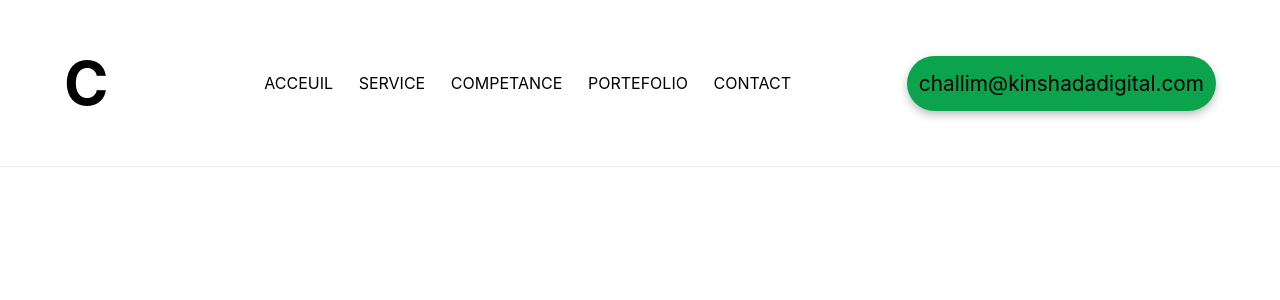
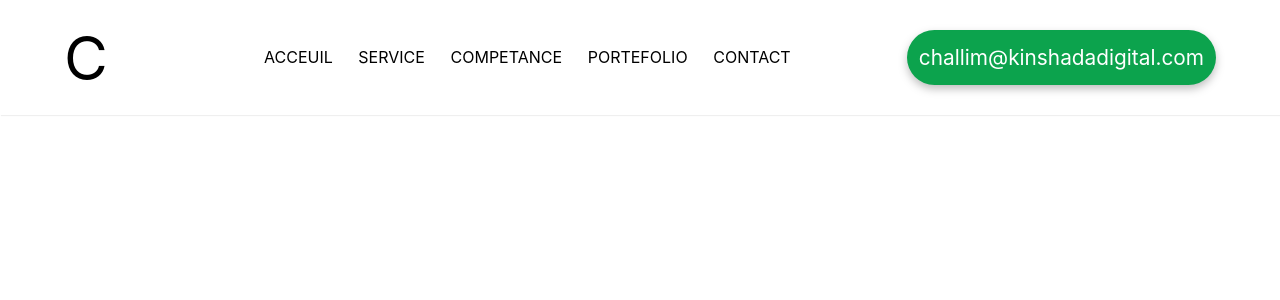
Before and after one commit to Mira-morisho/portefolio-challim, a React (Create React App) app: page / in a window 1280 px wide. Shown: the top 300 px of the page. Built offline with nearby package versions, Linux system fonts and the light colour scheme.

Commit message:
fix; changer la couleur du  texte du boutton du mail

```diff
--- a/src/Composants/atoms/Buttonnavbar.jsx
+++ b/src/Composants/atoms/Buttonnavbar.jsx
@@ -6,7 +6,10 @@ export default function Buttonnavbar() {
   return (
     <div>
       <button type="submit" className="mail">
-        <a href="mailto:challim@kinshasadigital.com?subject=feedback">
+        <a
+          style={{ color: "white" }}
+          href="mailto:challim@kinshasadigital.com?subject=feedback"
+        >
           challim@kinshadadigital.com
         </a>
       </button>
--- a/src/Composants/atoms/Logo.jsx
+++ b/src/Composants/atoms/Logo.jsx
@@ -2,5 +2,5 @@ import React from "react";
 import "../../styles/Header.css";
 
 export default function Logo() {
-  return <h1 className="logo">C</h1>;
+  return <div className="logo">C</div>;
 }
--- a/src/styles/Header.css
+++ b/src/styles/Header.css
@@ -6,7 +6,7 @@ body{
 .header{
 display: flex;
 justify-content: space-between;
-padding: 2% 5%;
+padding: 0 5%;
 align-items: center;
 box-shadow: 1px 1px 1px #efefef;
 }
@@ -30,7 +30,7 @@ box-shadow: 1px 1px 1px #efefef;
         padding: 0.8rem;
         font-size: 16px;
     }
-    a{
+    a {
         text-decoration: none;
         color: black;
     }
```
